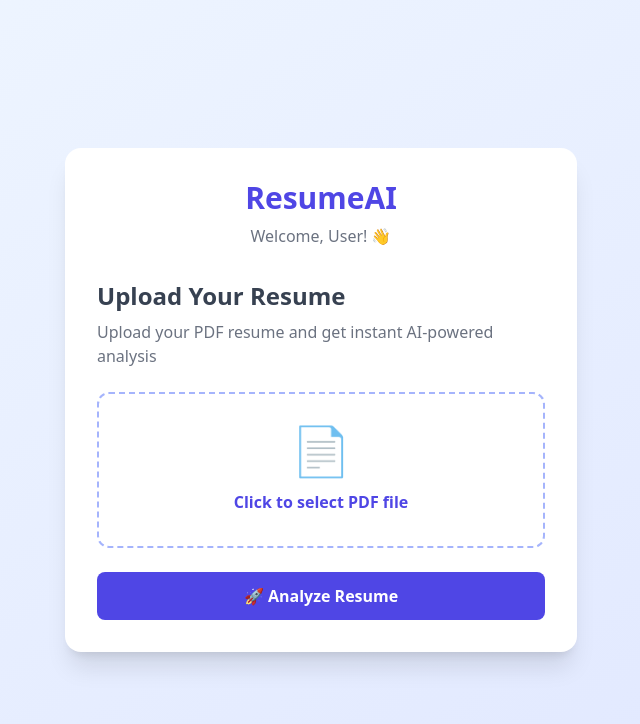
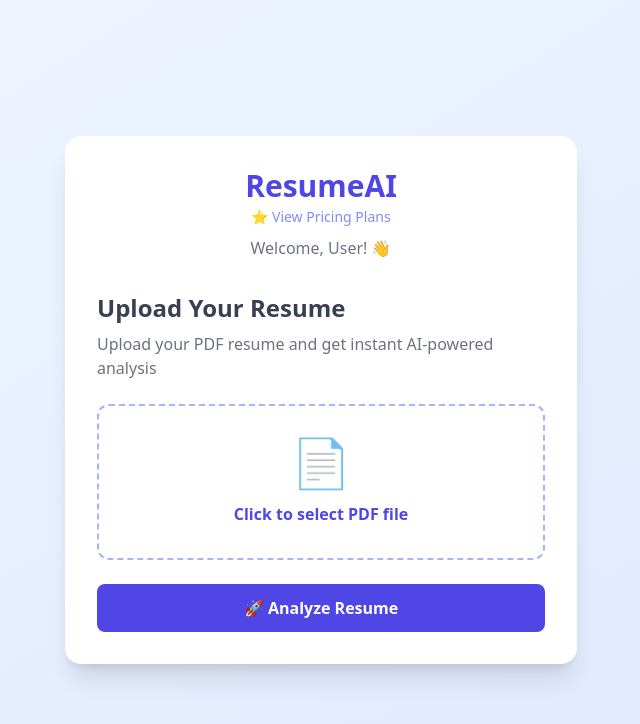
Before and after one commit to chiguruvalasaranjini-ctrl/resume-frontend, a React (Create React App) app: page /upload in a window 1280 px wide. Shown: the top 724 px of the page, without its empty margins (319-959 px from the left). Built offline with nearby package versions, Linux system fonts and the light colour scheme.

Commit message:
Add pricing link to upload page

```diff
--- a/src/pages/Upload.js
+++ b/src/pages/Upload.js
@@ -36,6 +36,7 @@ function Upload() {
       <div className="bg-white rounded-2xl shadow-xl p-8 w-full max-w-lg">
         <div className="text-center mb-8">
           <h1 className="text-3xl font-bold text-indigo-600">ResumeAI</h1>
+          <a href="/pricing" className="text-sm text-indigo-400 hover:underline">⭐ View Pricing Plans</a>
           <p className="text-gray-500 mt-2">Welcome, {user.name || 'User'}! 👋</p>
         </div>
         <h2 className="text-2xl font-semibold text-gray-700 mb-2">Upload Your Resume</h2>
```
